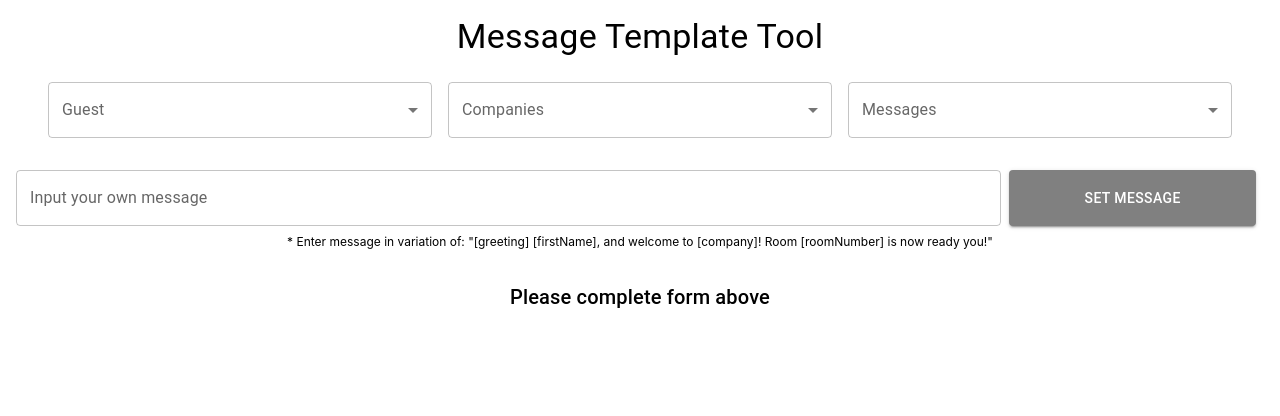
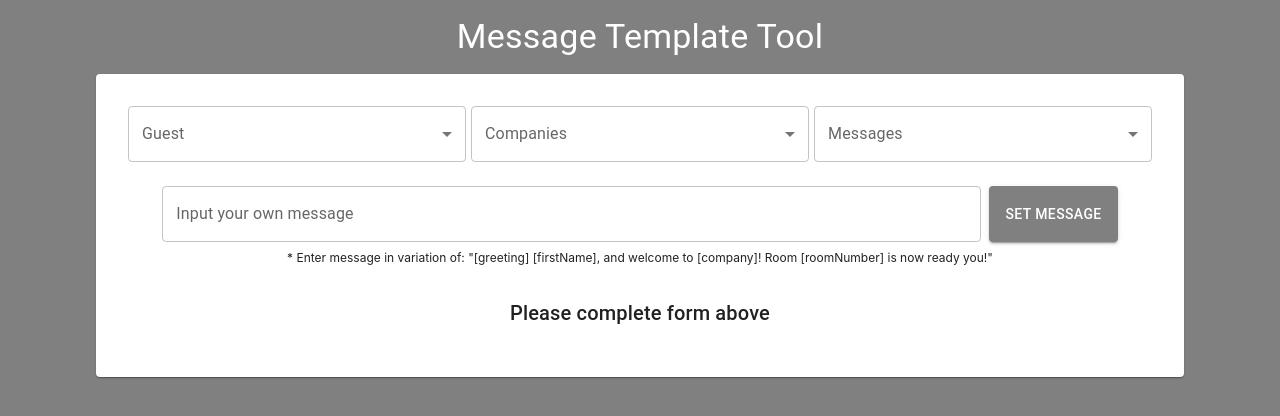
Before and after one commit to AnthonyDampier/message_template_tool, a React (Create React App) app: page / in a window 1280 px wide. Shown: the top 416 px of the page. Built offline with nearby package versions, Linux system fonts and the light colour scheme.

Commit message:
Styling additions

```diff
--- a/src/App.js
+++ b/src/App.js
@@ -16,12 +16,13 @@ import UserInterface from './components/UserInterface'
 export default function App() {
 
   return (
-    <Box className="App">
-      <Box sx={{ display: 'flex', justifyContent: 'center', width: 1}}>
-        <Typography sx={{alignContent:'center', p: 2}} variant='h4' component='h1' className="App-header">
+    <Box className="App" sx={{width: 1, display: 'flexBox', justifyContent: 'center'}}>
+      <Box>
+        <Typography sx={{py: 2, textAlign: 'center', color: 'white'}} variant='h4' component='h1' className="App-header">
           Message Template Tool
         </Typography>
       </Box>
+      <Box sx={{ display: 'flex', justifyContent: 'center', alignContent: 'center'}}>
         <UserInterface
           guestData={guestData}
           companiesData={companiesData}
@@ -30,5 +31,6 @@ export default function App() {
           getCurrentTime={getCurrentTime}
         />
       </Box>
+    </Box>
   );
 }
--- a/src/components/MessageCreator.jsx
+++ b/src/components/MessageCreator.jsx
@@ -1,6 +1,6 @@
 
 import * as React from 'react';
-import { Typography, Box } from "@mui/material";
+import { Typography} from "@mui/material";
 
 // import tools
 import GetTimeBasedGreeting from "../assets/tools/GetTimeBasedGreeting";
--- a/src/components/PersonalizeMessage.jsx
+++ b/src/components/PersonalizeMessage.jsx
@@ -10,7 +10,7 @@ export default function PersonalizeMessage({setMessageTemplate}){
     const [newMessage, setNewMessage] = React.useState('')
 
     return(
-        <Box sx={{p: 2}}>
+        <Box sx={{py: 2}}>
             <Box sx={{display: 'flex', justifyContent: 'center', my: 1}}>
                 <TextField
                     sx={{width: .8}}
@@ -20,7 +20,7 @@ export default function PersonalizeMessage({setMessageTemplate}){
                     value={newMessage}
                     onChange={(event) => setNewMessage(event.target.value)}
                 />
-                <Button sx={{mx: 1, backgroundColor: 'grey', width: .2}} variant="contained" onClick={() => setMessageTemplate({message: newMessage})}>
+                <Button sx={{ml: 1, backgroundColor: 'grey', width: 'fit-content'}} variant="contained" onClick={() => setMessageTemplate({message: newMessage})}>
                     Set Message
                 </Button>
             </Box>
--- a/src/components/SelectCompany.jsx
+++ b/src/components/SelectCompany.jsx
@@ -10,7 +10,7 @@ export default function SelectCompany({companiesData, company, setCompany}) {
     };
 
     return (
-        <FormControl sx={{ m: 1, width: .3}}>
+        <FormControl sx={{ width: .33}}>
             <InputLabel id="demo-simple-select-autowidth-label">Companies</InputLabel>
             <Select
             labelId="demo-simple-select-autowidth-label"
--- a/src/components/SelectGuest.jsx
+++ b/src/components/SelectGuest.jsx
@@ -12,7 +12,7 @@ export default function SelectGuest({guestData, guest, setGuest}) {
     };
 
     return (
-        <FormControl sx={{ m: 1, width: .3}}>
+        <FormControl sx={{width: .33}}>
             <InputLabel id="demo-simple-select-autowidth-label">Guest</InputLabel>
             <Select
             labelId="demo-simple-select-autowidth-label"
--- a/src/components/SelectMessageTemplate.jsx
+++ b/src/components/SelectMessageTemplate.jsx
@@ -11,7 +11,7 @@ export default function SelectMessageTemplate({messageTemplates, messageTemplate
     };
 
     return (
-        <FormControl sx={{ m: 1, width: .3}}>
+        <FormControl sx={{width: .33}}>
             <InputLabel id="demo-simple-select-autowidth-label">Messages</InputLabel>
             <Select
             labelId="demo-simple-select-autowidth-label"
--- a/src/components/UserInterface.jsx
+++ b/src/components/UserInterface.jsx
@@ -1,7 +1,7 @@
 import * as React from 'react';
 
 import { Box } from "@mui/system";
-import { Typography} from '@mui/material';
+import { Typography, Card} from '@mui/material';
 
 // imported components
 import SelectGuest from "./SelectGuest";
@@ -23,9 +23,9 @@ export default function UserInterface({guestData, companiesData, messageTemplate
 
 
     return(
-        <Box sx={{width: 1}}>
+        <Card sx={{width: .8, p: 4}}>
             {/* Selectors */}
-            <Box sx={{display:"flex", justifyContent:"center"}}>
+            <Box sx={{display:"flex", justifyContent:"space-between"}}>
                 {/* Select guest */}
                 <SelectGuest
                     guestData={guestData}
@@ -43,7 +43,6 @@ export default function UserInterface({guestData, companiesData, messageTemplate
                     messageTemplate={messageTemplate}
                 />
             </Box>
-
             {/* Create personalized message */}
             <PersonalizeMessage setMessageTemplate={setMessageTemplate}/>
             {/* Render final message */}
@@ -61,6 +60,6 @@ export default function UserInterface({guestData, companiesData, messageTemplate
                     <Typography variant="h6" component="h2" sx={{width: .7, display: 'flex', justifyContent: 'center'}} >Please complete form above</Typography>
                 }
             </Box>
-        </Box>
+        </Card>
     )
 }
--- a/src/index.css
+++ b/src/index.css
@@ -5,6 +5,7 @@ body {
     sans-serif;
   -webkit-font-smoothing: antialiased;
   -moz-osx-font-smoothing: grayscale;
+  background-color: grey;
 }
 
 code {
```
Lines whose indentation alone changed are shown as unchanged.
